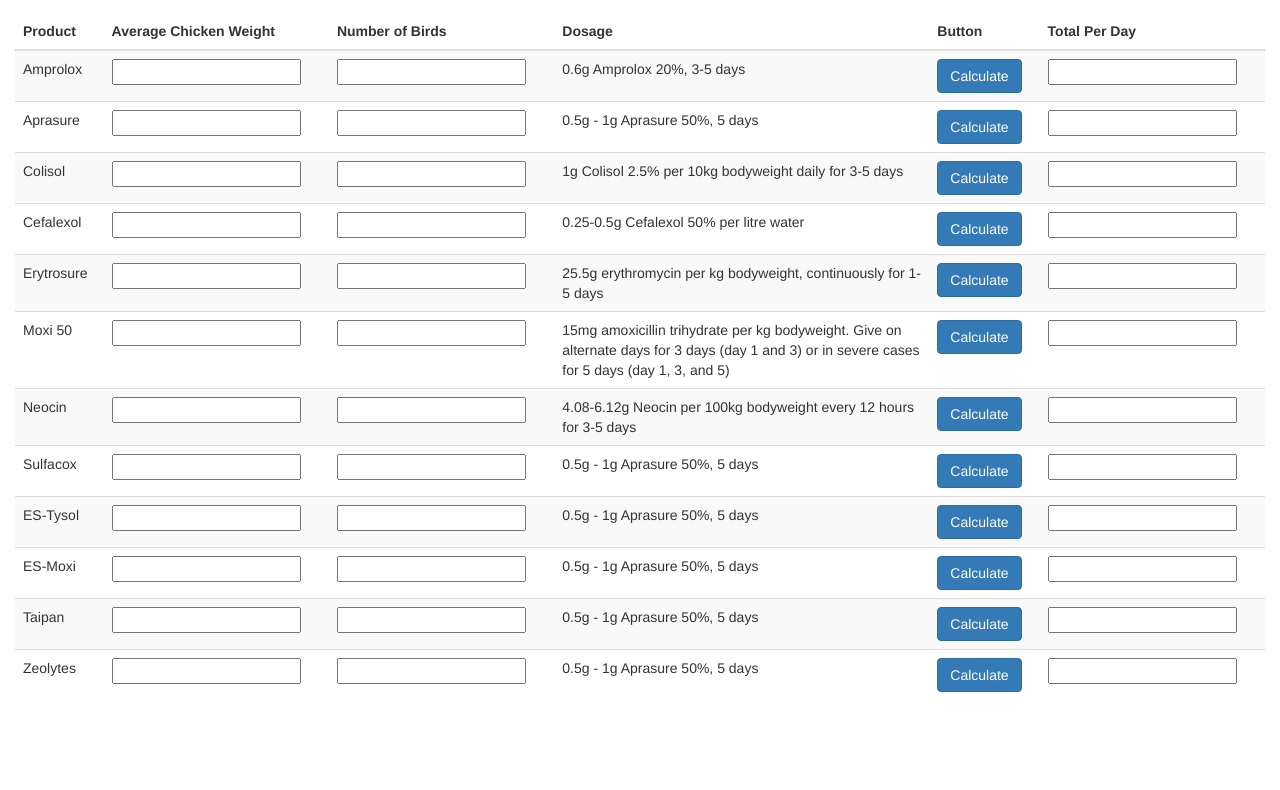
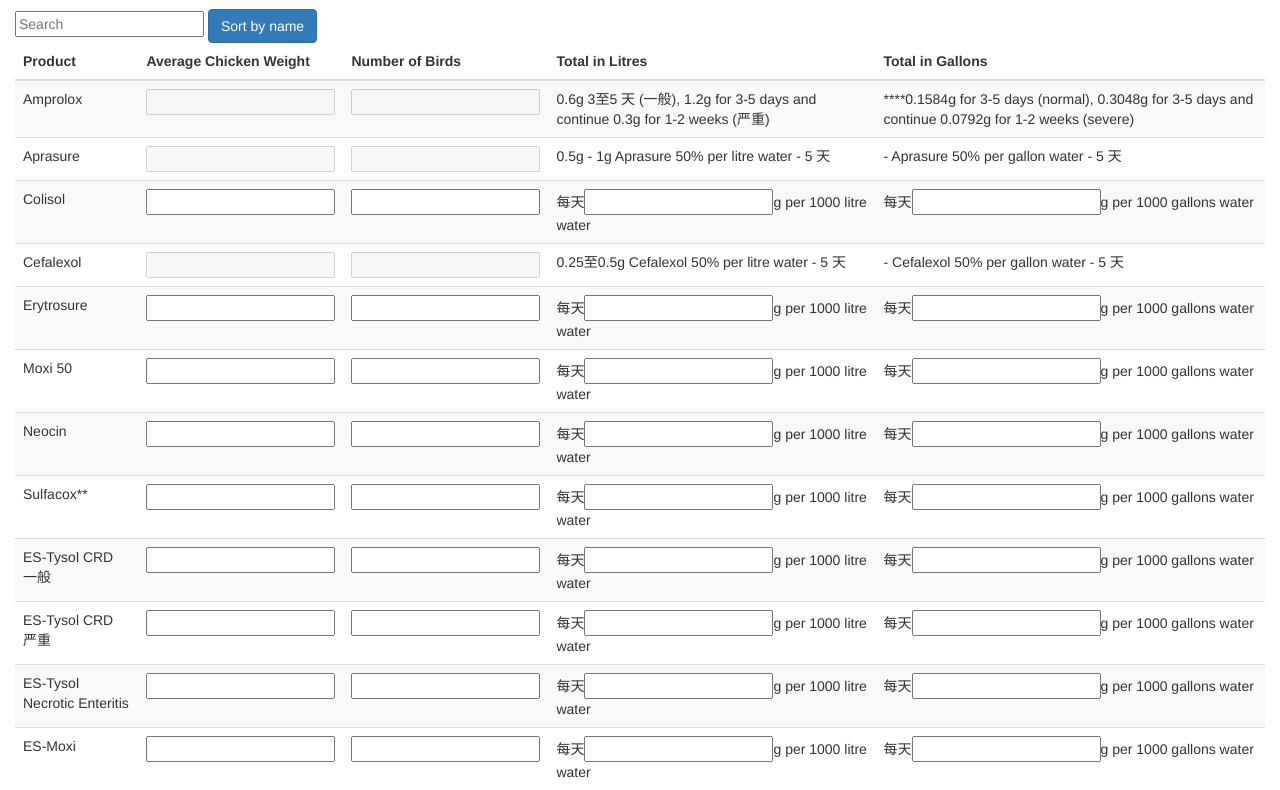
Before and after one commit to saffront/simpleproductcalculator, a website: page app/index.html in a window 1280 px wide. Shown: the part 202-992 px from the top of the page. Before the commit the page ends 922 px from the top, so only its background shows below. Drawn offline with nearby package versions, Linux system fonts and the light colour scheme; files that its build step writes are made by us from their sources.

Commit message:
calculator js fixes and html updates

```diff
--- a/app/index.html
+++ b/app/index.html
@@ -19,9 +19,6 @@
     <link rel="stylesheet" href="styles/main.css">
     <!-- endbuild -->
 
-    <!-- build:js scripts/vendor/modernizr.js -->
-    <script src="/bower_components/modernizr/modernizr.js"></script>
-    <!-- endbuild -->
   </head>
   <body>
     <nav class="navbar navbar-toggleable-md navbar-inverse fixed-top bg-inverse">
@@ -46,137 +43,171 @@
           </li>
         </ul>
         <form class="form-inline mt-2 mt-md-0">
-          <button class="sort" data-sort="name">Sort</button>
-          <input class="form-control mr-sm-2 search" type="text" placeholder="Search">
-          <button class="btn btn-outline-success my-2 my-sm-0" type="submit">Search</button>
+          <!-- <input class="form-control mr-sm-2" type="text" placeholder="Search">
+          <button class="btn btn-outline-success my-2 my-sm-0" type="submit">Search</button> -->
         </form>
       </div>
     </nav>
 
     <div class="container-fluid">
       <div class="row">
-        <main class="col-sm-12 col-md-12 pt-3">
+        <main class="col-sm-12 col-md-12 pt-3" id="products">
           <h1>Dashboard</h1>
+          <input class="search" placeholder="Search" />
+            <button class="sort btn btn-primary" data-sort="name">
+              Sort by name
+            </button>
             <table class="table table-striped">
               <thead>
                 <tr>
                   <th>Product</th>
                   <th>Average Chicken Weight</th>
                   <th>Number of Birds</th>
-                  <th>Dosage</th>
-                  <th>Button</th>
-                  <th>Total Per Day</th>
+                  <!-- <th>Dosage</th> -->
+                  <th>Total in Litres</th>
+                  <th>Total in Gallons</th>
                 </tr>
               </thead>
-              <tbody>
+              <tbody class="list">
                 <tr>
-                  <td>Amprolox</td>
+                  <td class="name">Amprolox</td>
+                  <td><input type="number" class="weight" name="weight[]" disabled></td>
+                  <td><input type="number" class="birds" name="birds[]" disabled></td>
+                  <!-- <td class="prescription"><b>0.6g Amprolox 20% per litre of water - 3-5 days (normal outbreak), 1.2g Amprolox 20% per litre water - 3-5 days (severe outbreak)</b></td> -->
+                  <td style="display:none;"><input type="number" class="dosage" name="dosage[]" value="0.6" style="display:none;"/></td>
+                  <td style="display:none;"><input type="number" class="concentration" name="concentration[]" value="1" style="display:none;"/></td>
+                  <td><span>0.6g 3至5 天 (一般), 1.2g for 3-5 days and continue 0.3g for 1-2 weeks (严重)</span></td>
+                  <td><span>****0.1584g for 3-5 days (normal), 0.3048g for 3-5 days and continue 0.0792g for 1-2 weeks (severe)</span></td>
+                </tr>
+                <tr>
+                  <td class="name">Aprasure</td>
+                  <td><input type="number" class="weight" name="weight[]" disabled></td>
+                  <td><input type="number" class="birds" name="birds[]" disabled></td>
+                  <!-- <td class="prescription"><b>0.5g - 1g Aprasure 50% per litre water - 5 days</b></td> -->
+                  <td style="display:none;"><input type="number" class="dosage" name="dosage[]" value="0.6" style="display:none;"/></td>
+                  <td style="display:none;"><input type="number" class="concentration" name="concentration[]" value="1" style="display:none;"/></td>
+                  <td><span>0.5g - 1g Aprasure 50% per litre water - 5 天</span></td>
+                  <td><span> - Aprasure 50% per gallon water - 5 天</span></td>
+                </tr>
+                <tr>
+                  <td class="name">Colisol</td>
                   <td><input type="number" class="weight" name="weight[]"></td>
                   <td><input type="number" class="birds" name="birds[]"></td>
-                  <td class="prescription">0.6g Amprolox 20%, 3-5 days</td>
-                  <td style="display:none;"><input type="number" class="dosage" name="dosage[]" value="4" style="display:none;"/></td>
-                  <td><button type="button" id="calculate" class="btn btn-primary">Calculate</button></td>
-                  <td><input name="total[]" class="total" /></td>
+                  <!-- <td class="prescription">100mg Colisol 2.5% per kg bodyweight daily for 3-5 days</td> -->
+                  <td style="display:none;"><input type="number" class="dosage" name="dosage[]" value="0.1" style="display:none;"/></td>
+                  <td style="display:none;"><input type="number" class="concentration" name="concentration[]" value="1" style="display:none;"/></td>
+                  <td>每天<input name="total[]" class="total" />g per 1000 litre water</td>
+                  <td>每天<input name="totalgall[]" class="totalgall" />g per 1000 gallons water</td>
                 </tr>
                 <tr>
-                  <td>Aprasure</td>
+                  <td class="name">Cefalexol</td>
+                  <td><input type="number" class="weight" name="weight[]" disabled></td>
+                  <td><input type="number" class="birds" name="birds[]" disabled></td>
+                  <!-- <td class="prescription"><b>0.25-0.5g Cefalexol 50% per litre water</b></td> -->
+                  <td style="display:none;"><input type="number" class="dosage" name="dosage[]" value="0.6" style="display:none;"/></td>
+                  <td style="display:none;"><input type="number" class="concentration" name="concentration[]" value="1" style="display:none;"/></td>
+                  <td><span>0.25至0.5g Cefalexol 50% per litre water - 5 天</span></td>
+                  <td><span> - Cefalexol 50% per gallon water - 5 天</span></td>
+                </tr>
+                <tr>
+                  <td class="name">Erytrosure</td>
                   <td><input type="number" class="weight" name="weight[]"></td>
                   <td><input type="number" class="birds" name="birds[]"></td>
-                  <td class="prescription">0.5g - 1g Aprasure 50%, 5 days</td>
-                  <td style="display:none;"><input type="number" class="dosage" name="dosage[]" value="4" style="display:none;"/></td>
-                  <td><button type="button" id="calculate" class="btn btn-primary">Calculate</button></td>
-                  <td><input name="total[]" class="total" /></td>
+                  <!-- <td class="prescription">25.5mg erythromycin per kg bodyweight, continuously for 1-5 days</td> -->
+                  <td style="display:none;"><input type="number" class="dosage" name="dosage[]" value="25.5" style="display:none;"/></td>
+                  <td style="display:none;"><input type="number" class="concentration" name="concentration[]" value="500" style="display:none;"/></td>
+                  <td>每天<input name="total[]" class="total" />g per 1000 litre water</td>
+                  <td>每天<input name="totalgall[]" class="totalgall" />g per 1000 gallons water</td>
                 </tr>
                 <tr>
-                  <td>Colisol</td>
+                  <td class="name">Moxi 50</td>
                   <td><input type="number" class="weight" name="weight[]"></td>
                   <td><input type="number" class="birds" name="birds[]"></td>
-                  <td class="prescription">1g Colisol 2.5% per 10kg bodyweight daily for 3-5 days</td>
-                  <td style="display:none;"><input type="number" class="dosage" name="dosage[]" value="4" style="display:none;"/></td>
-                  <td><button type="button" id="calculate" class="btn btn-primary">Calculate</button></td>
-                  <td><input name="total[]" class="total" /></td>
+                  <!-- <td class="prescription">15mg amoxicillin trihydrate per kg bodyweight. Give on alternate days for 3 days (day 1 and 3) or in severe cases for 5 days (day 1, 3, and 5)</td> -->
+                  <td style="display:none;"><input type="number" class="dosage" name="dosage[]" value="15" style="display:none;"/></td>
+                  <td style="display:none;"><input type="number" class="concentration" name="concentration[]" value="575" style="display:none;"/></td>
+                  <td>每天<input name="total[]" class="total" />g per 1000 litre water</td>
+                  <td>每天<input name="totalgall[]" class="totalgall" />g per 1000 gallons water</td>
                 </tr>
                 <tr>
-                  <td>Cefalexol</td>
+                  <td class="name">Neocin</td>
                   <td><input type="number" class="weight" name="weight[]"></td>
                   <td><input type="number" class="birds" name="birds[]"></td>
-                  <td class="prescription">0.25-0.5g Cefalexol 50% per litre water</td>
-                  <td style="display:none;"><input type="number" class="dosage" name="dosage[]" value="4" style="display:none;"/></td>
-                  <td><button type="button" id="calculate" class="btn btn-primary">Calculate</button></td>
-                  <td><input name="total[]" class="total" /></td>
+                  <!-- <td class="prescription">4.08-6.12g Neocin per 100kg bodyweight every 12 hours for 3-5 days</td> -->
+                  <td style="display:none;"><input type="number" class="dosage" name="dosage[]" value="7.7" style="display:none;"/></td>
+                  <td style="display:none;"><input type="number" class="concentration" name="concentration[]" value="500" style="display:none;"/></td>
+                  <td>每天<input name="total[]" class="total" />g per 1000 litre water</td>
+                  <td>每天<input name="totalgall[]" class="totalgall" />g per 1000 gallons water</td>
                 </tr>
                 <tr>
-                  <td>Erytrosure</td>
+                  <td class="name">Sulfacox**</td>
                   <td><input type="number" class="weight" name="weight[]"></td>
                   <td><input type="number" class="birds" name="birds[]"></td>
-                  <td class="prescription">25.5g erythromycin per kg bodyweight, continuously for 1-5 days</td>
-                  <td style="display:none;"><input type="number" class="dosage" name="dosage[]" value="4" style="display:none;"/></td>
-                  <td><button type="button" id="calculate" class="btn btn-primary">Calculate</button></td>
-                  <td><input name="total[]" class="total" /></td>
+                  <!-- <td class="prescription">0.5g - 1g Aprasure 50%, 5 days</td> -->
+                  <td style="display:none;"><input type="number" class="dosage" name="dosage[]" value="0.6" style="display:none;"/></td>
+                  <td style="display:none;"><input type="number" class="concentration" name="concentration[]" value="1" style="display:none;"/></td>
+                  <td>每天<input name="total[]" class="total" />g per 1000 litre water</td>
+                  <td>每天<input name="totalgall[]" class="totalgall" />g per 1000 gallons water</td>
                 </tr>
                 <tr>
-                  <td>Moxi 50</td>
+                  <td class="name">ES-Tysol CRD 一般</td>
                   <td><input type="number" class="weight" name="weight[]"></td>
                   <td><input type="number" class="birds" name="birds[]"></td>
-                  <td class="prescription">15mg amoxicillin trihydrate per kg bodyweight. Give on alternate days for 3 days (day 1 and 3)
-                  or in severe cases for 5 days (day 1, 3, and 5)</td>
-                  <td style="display:none;"><input type="number" class="dosage" name="dosage[]" value="4" style="display:none;"/></td>
-                  <td><button type="button" id="calculate" class="btn btn-primary">Calculate</button></td>
-                  <td><input name="total[]" class="total" /></td>
+                  <!-- <td class="prescription">0.5g - 1g Aprasure 50%, 5 days</td> -->
+                  <td style="display:none;"><input type="number" class="dosage" name="dosage[]" value="300" style="display:none;"/></td>
+                  <td style="display:none;"><input type="number" class="concentration" name="concentration[]" value="500" style="display:none;"/></td>
+                  <td>每天<input name="total[]" class="total" />g per 1000 litre water</td>
+                  <td>每天<input name="totalgall[]" class="totalgall" />g per 1000 gallons water</td>
                 </tr>
                 <tr>
-                  <td>Neocin</td>
+                  <td class="name">ES-Tysol CRD 严重</td>
                   <td><input type="number" class="weight" name="weight[]"></td>
                   <td><input type="number" class="birds" name="birds[]"></td>
-                  <td class="prescription">4.08-6.12g Neocin per 100kg bodyweight every 12 hours for 3-5 days</td>
-                  <td style="display:none;"><input type="number" class="dosage" name="dosage[]" value="4" style="display:none;"/></td>
-                  <td><button type="button" id="calculate" class="btn btn-primary">Calculate</button></td>
-                  <td><input name="total[]" class="total" /></td>
+                  <!-- <td class="prescription">0.5g - 1g Aprasure 50%, 5 days</td> -->
+                  <td style="display:none;"><input type="number" class="dosage" name="dosage[]" value="400" style="display:none;"/></td>
+                  <td style="display:none;"><input type="number" class="concentration" name="concentration[]" value="500" style="display:none;"/></td>
+                  <td>每天<input name="total[]" class="total" />g per 1000 litre water</td>
+                  <td>每天<input name="totalgall[]" class="totalgall" />g per 1000 gallons water</td>
                 </tr>
                 <tr>
-                  <td>Sulfacox</td>
+                  <td class="name">ES-Tysol Necrotic Enteritis</td>
                   <td><input type="number" class="weight" name="weight[]"></td>
                   <td><input type="number" class="birds" name="birds[]"></td>
-                  <td class="prescription">0.5g - 1g Aprasure 50%, 5 days</td>
-                  <td style="display:none;"><input type="number" class="dosage" name="dosage[]" value="4" style="display:none;"/></td>
-                  <td><button type="button" id="calculate" class="btn btn-primary">Calculate</button></td>
-                  <td><input name="total[]" class="total" /></td>
+                  <!-- <td class="prescription">0.5g - 1g Aprasure 50%, 5 days</td> -->
+                  <td style="display:none;"><input type="number" class="dosage" name="dosage[]" value="40" style="display:none;"/></td>
+                  <td style="display:none;"><input type="number" class="concentration" name="concentration[]" value="500" style="display:none;"/></td>
+                  <td>每天<input name="total[]" class="total" />g per 1000 litre water</td>
+                  <td>每天<input name="totalgall[]" class="totalgall" />g per 1000 gallons water</td>
                 </tr>
                 <tr>
-                  <td>ES-Tysol</td>
+                  <td class="name">ES-Moxi</td>
                   <td><input type="number" class="weight" name="weight[]"></td>
                   <td><input type="number" class="birds" name="birds[]"></td>
-                  <td class="prescription">0.5g - 1g Aprasure 50%, 5 days</td>
-                  <td style="display:none;"><input type="number" class="dosage" name="dosage[]" value="4" style="display:none;"/></td>
-                  <td><button type="button" id="calculate" class="btn btn-primary">Calculate</button></td>
-                  <td><input name="total[]" class="total" /></td>
+                  <!-- <td class="prescription">0.5g - 1g Aprasure 50%, 5 days</td> -->
+                  <td style="display:none;"><input type="number" class="dosage" name="dosage[]" value="15" style="display:none;"/></td>
+                  <td style="display:none;"><input type="number" class="concentration" name="concentration[]" value="500" style="display:none;"/></td>
+                  <td>每天<input name="total[]" class="total" />g per 1000 litre water</td>
+                  <td>每天<input name="totalgall[]" class="totalgall" />g per 1000 gallons water</td>
                 </tr>
                 <tr>
-                  <td>ES-Moxi</td>
+                  <td class="name">Taipan</td>
                   <td><input type="number" class="weight" name="weight[]"></td>
                   <td><input type="number" class="birds" name="birds[]"></td>
-                  <td class="prescription">0.5g - 1g Aprasure 50%, 5 days</td>
-                  <td style="display:none;"><input type="number" class="dosage" name="dosage[]" value="4" style="display:none;"/></td>
-                  <td><button type="button" id="calculate" class="btn btn-primary">Calculate</button></td>
-                  <td><input name="total[]" class="total" /></td>
+                  <!-- <td class="prescription">0.5g - 1g Aprasure 50%, 5 days</td> -->
+                  <td style="display:none;"><input type="number" class="dosage" name="dosage[]" value="0.6" style="display:none;"/></td>
+                  <td style="display:none;"><input type="number" class="concentration" name="concentration[]" value="1" style="display:none;"/></td>
+                  <td><span>1g Taipan per litre water</span></td>
+                  <td><span>0.264g Taipan per gallon water</span></td>
                 </tr>
                 <tr>
-                  <td>Taipan</td>
+                  <td class="name">Zeolytes</td>
                   <td><input type="number" class="weight" name="weight[]"></td>
                   <td><input type="number" class="birds" name="birds[]"></td>
-                  <td class="prescription">0.5g - 1g Aprasure 50%, 5 days</td>
-                  <td style="display:none;"><input type="number" class="dosage" name="dosage[]" value="4" style="display:none;"/></td>
-                  <td><button type="button" id="calculate" class="btn btn-primary">Calculate</button></td>
-                  <td><input name="total[]" class="total" /></td>
-                </tr>
-                <tr>
-                  <td>Zeolytes</td>
-                  <td><input type="number" class="weight" name="weight[]"></td>
-                  <td><input type="number" class="birds" name="birds[]"></td>
-                  <td class="prescription">0.5g - 1g Aprasure 50%, 5 days</td>
-                  <td style="display:none;"><input type="number" class="dosage" name="dosage[]" value="4" style="display:none;"/></td>
-                  <td><button type="button" id="calculate" class="btn btn-primary">Calculate</button></td>
-                  <td><input name="total[]" class="total" /></td>
+                  <!-- <td class="prescription">0.5g - 1g Aprasure 50%, 5 days</td> -->
+                  <td style="display:none;"><input type="number" class="dosage" name="dosage[]" value="0.6" style="display:none;"/></td>
+                  <td style="display:none;"><input type="number" class="concentration" name="concentration[]" value="1" style="display:none;"/></td>
+                  <td><span>500g Zeolytes per 450 litres water for 3-5 days</span></td>
+                  <td><span>0.264g Taipan per gallon water</span></td>
                 </tr>
               </tbody>
             </table>
@@ -198,7 +229,19 @@
 
     <!-- build:js scripts/vendor.js -->
     <!-- bower:js -->
+    <script src="/bower_components/jquery/dist/jquery.min.js"></script>
+    <script src="/bower_components/tether/dist/js/tether.min.js"></script>
+    <script src="/bower_components/bootstrap/dist/js/bootstrap.min.js"></script>
+    <script src="/bower_components/list.js/dist/list.min.js"></script>
     <script src="/bower_components/modernizr/modernizr.js"></script>
+
+    <script>
+    var options = {
+      valueNames: [ 'name' ]
+    };
+
+    var productList = new List('products', options);
+    </script>
     <!-- endbower -->
     <!-- endbuild -->
 
```
Also changed, not shown: app/scripts/main.js (+4 -7 lines).
